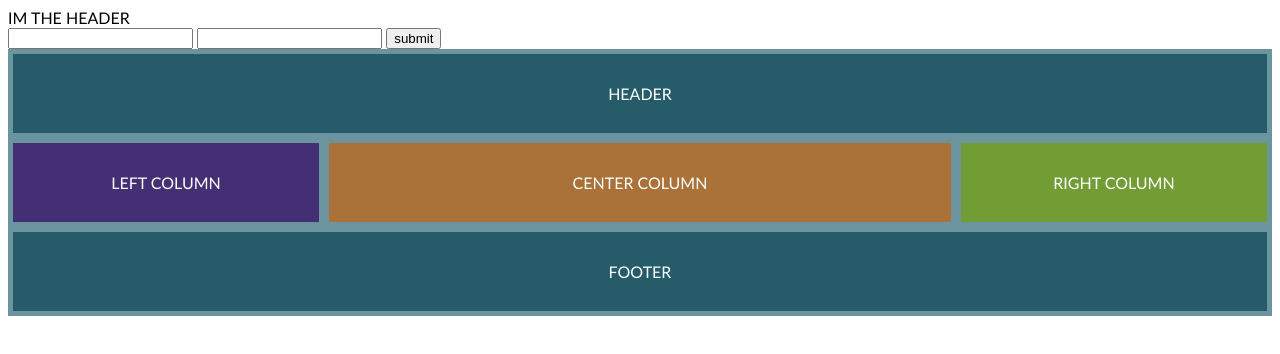
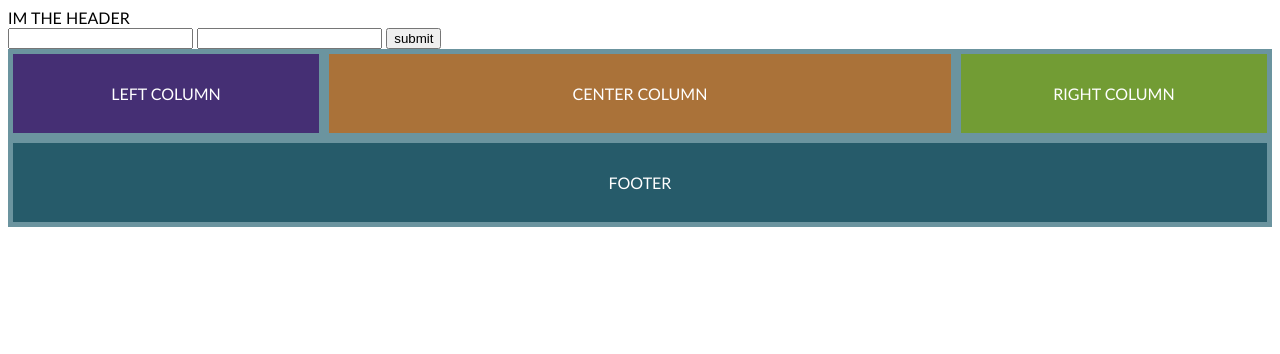
Before and after one commit to WDanielH/Project-2-Giphy, a plain HTML site: page index.html in a window 1280 px wide. Drawn offline with nearby package versions, Linux system fonts and the light colour scheme.

Commit message:
continued attempts at grid

```diff
--- a/index.html
+++ b/index.html
@@ -24,9 +24,7 @@
 
 
     <container class="l-grid">
-        <div class="header">
-          Header
-        </div>
+
 
         <div class="left-column">
           Left Column
```
